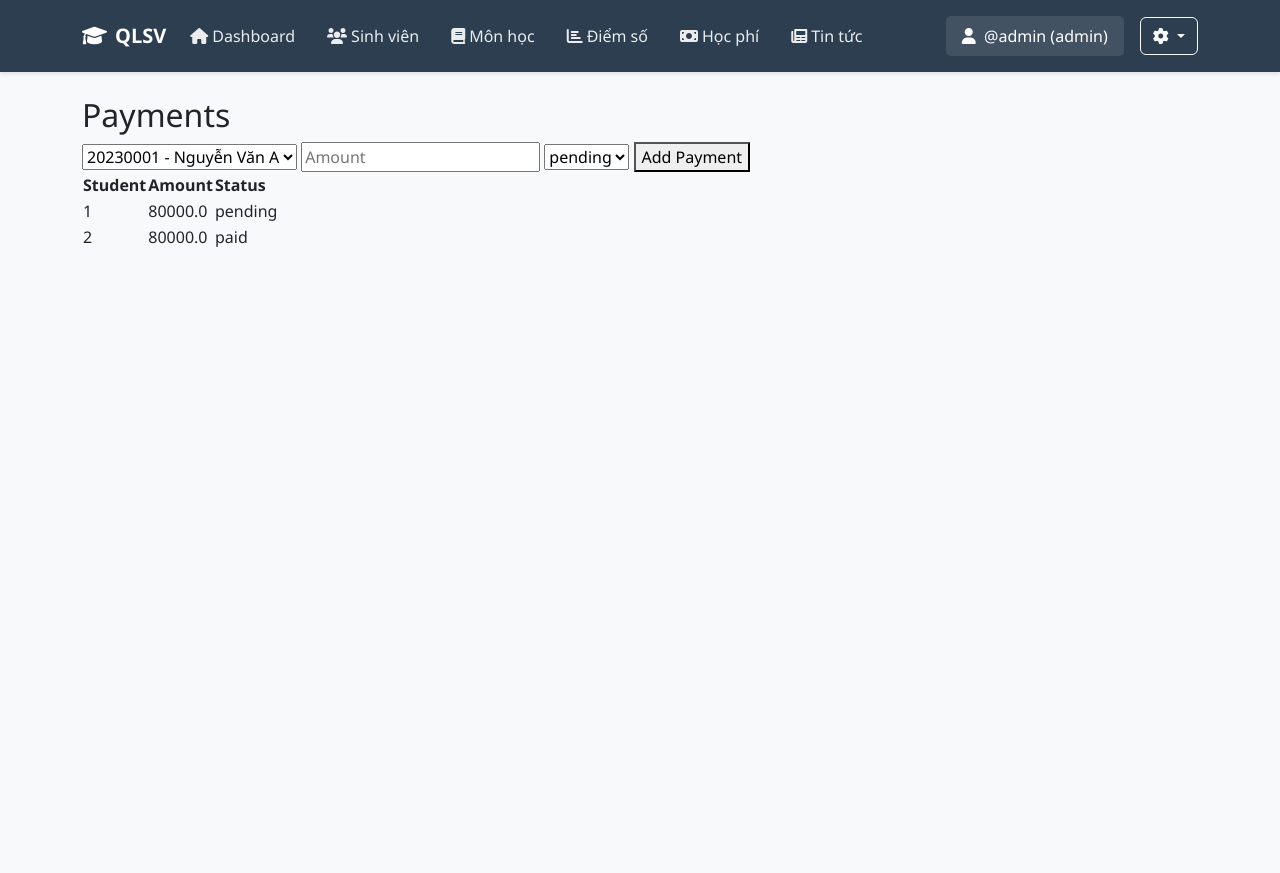
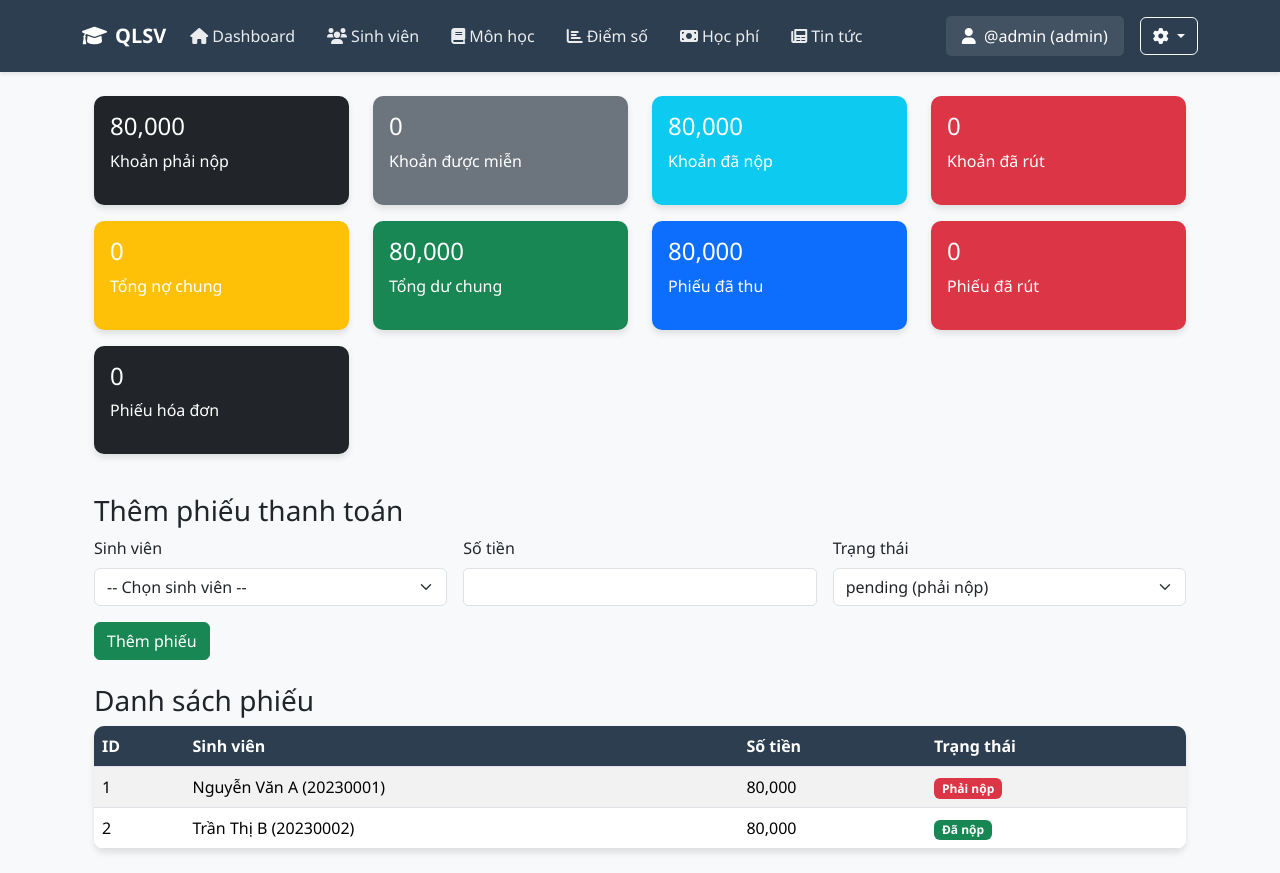
Before and after one commit to 2311060512-prog/congnghephanmem, a Flask app: page /payments in a window 1280 px wide. Before the commit the page ends 247 px from the top, so only its background shows below. Run offline with Flask 3, Linux system fonts and the light colour scheme; a user stored in the database is signed in.

Commit message:
payments.html

```diff
--- a/templates/payments.html
+++ b/templates/payments.html
@@ -1,19 +1,181 @@
 {% extends "base.html" %}
 {% block content %}
-  <h2>Payments</h2>
-  <form method="post">
-    <select name="student_id">
-      {% for s in students %}<option value="{{ s.id }}">{{ s.student_id }} - {{ s.full_name }}</option>{% endfor %}
-    </select>
-    <input name="amount" placeholder="Amount" required>
-    <select name="status"><option>pending</option><option>paid</option></select>
-    <button type="submit">Add Payment</button>
+<div class="container mt-4">
+
+  <!-- Dashboard thống kê -->
+  <div class="row">
+    <div class="col-md-3">
+      <div class="card text-white bg-dark mb-3">
+        <div class="card-body">
+          <h4>{{ "{:,.0f}".format(data.khoan_phai_nop) }}</h4>
+          <p>Khoản phải nộp</p>
+        </div>
+      </div>
+    </div>
+    <div class="col-md-3">
+      <div class="card text-white bg-secondary mb-3">
+        <div class="card-body">
+          <h4>{{ "{:,.0f}".format(data.khoan_duoc_mien) }}</h4>
+          <p>Khoản được miễn</p>
+        </div>
+      </div>
+    </div>
+    <div class="col-md-3">
+      <div class="card text-white bg-info mb-3">
+        <div class="card-body">
+          <h4>{{ "{:,.0f}".format(data.khoan_da_nop) }}</h4>
+          <p>Khoản đã nộp</p>
+        </div>
+      </div>
+    </div>
+    <div class="col-md-3">
+      <div class="card text-white bg-danger mb-3">
+        <div class="card-body">
+          <h4>{{ "{:,.0f}".format(data.khoan_da_rut) }}</h4>
+          <p>Khoản đã rút</p>
+        </div>
+      </div>
+    </div>
+  </div>
+
+  <!-- Hàng tiếp theo -->
+  <div class="row">
+    <div class="col-md-3">
+      <div class="card text-white bg-warning mb-3">
+        <div class="card-body">
+          <h4>{{ "{:,.0f}".format(data.tong_no_chung) }}</h4>
+          <p>Tổng nợ chung</p>
+        </div>
+      </div>
+    </div>
+    <div class="col-md-3">
+      <div class="card text-white bg-success mb-3">
+        <div class="card-body">
+          <h4>{{ "{:,.0f}".format(data.tong_du_chung) }}</h4>
+          <p>Tổng dư chung</p>
+        </div>
+      </div>
+    </div>
+    <div class="col-md-3">
+      <div class="card text-white bg-primary mb-3">
+        <div class="card-body">
+          <h4>{{ "{:,.0f}".format(data.phieu_da_thu) }}</h4>
+          <p>Phiếu đã thu</p>
+        </div>
+      </div>
+    </div>
+    <div class="col-md-3">
+      <div class="card text-white bg-danger mb-3">
+        <div class="card-body">
+          <h4>{{ "{:,.0f}".format(data.phieu_da_rut) }}</h4>
+          <p>Phiếu đã rút</p>
+        </div>
+      </div>
+    </div>
+  </div>
+
+  <!-- Phiếu hóa đơn -->
+  <div class="row">
+    <div class="col-md-3">
+      <div class="card text-white bg-dark mb-3">
+        <div class="card-body">
+          <h4>{{ "{:,.0f}".format(data.phieu_hoa_don) }}</h4>
+          <p>Phiếu hóa đơn</p>
+        </div>
+      </div>
+    </div>
+  </div>
+
+  <!-- Form thêm phiếu (chỉ admin) -->
+  {% if role == 'admin' %}
+  <h3 class="mt-4">Thêm phiếu thanh toán</h3>
+  <form method="post" class="row g-3 mb-4">
+    <div class="col-md-4">
+      <label class="form-label">Sinh viên</label>
+      <select class="form-select" name="student_id" required>
+        <option value="">-- Chọn sinh viên --</option>
+        {% for s in students %}
+        <option value="{{ s.id }}">{{ s.full_name }} ({{ s.student_id }})</option>
+        {% endfor %}
+        </select>
+    </div>
+    <div class="col-md-4">
+      <label class="form-label">Số tiền</label>
+      <input type="number" step="1000" name="amount" class="form-control" required>
+    </div>
+    <div class="col-md-4">
+      <label class="form-label">Trạng thái</label>
+      <select class="form-select" name="status" required>
+        <option value="pending">pending (phải nộp)</option>
+        <option value="paid">paid (đã nộp)</option>
+        <option value="withdrawn">withdrawn (đã rút)</option>
+        <option value="free">free (miễn phí)</option>
+      </select>
+    </div>
+    <div class="col-12">
+      <button type="submit" class="btn btn-success">Thêm phiếu</button>
+    </div>
   </form>
+  {% endif %}
 
-  <table>
-    <tr><th>Student</th><th>Amount</th><th>Status</th></tr>
-    {% for p in payments %}
-    <tr><td>{{ p.student_id }}</td><td>{{ p.amount }}</td><td>{{ p.status }}</td></tr>
-    {% endfor %}
+  <!-- Danh sách phiếu -->
+  <h3 class="mt-4">
+    {% if role == 'student' %}
+      Xác nhận đã đóng
+    {% else %}
+      Danh sách phiếu
+    {% endif %}
+  </h3>
+
+  <table class="table table-striped">
+    <thead>
+      <tr>
+        <th>ID</th>
+        <th>Sinh viên</th>
+        <th>Số tiền</th>
+        <th>Trạng thái</th>
+        {% if role == 'student' %}<th>Thao tác</th>{% endif %}
+      </tr>
+    </thead>
+    <tbody>
+      {% for p in payments %}
+      <tr>
+        <td>{{ p.id }}</td>
+        <td>
+          {% for s in students if s.id == p.student_id %}
+            {{ s.full_name }} ({{ s.student_id }})
+          {% endfor %}
+        </td>
+        <td>{{ "{:,.0f}".format(p.amount) }}</td>
+        <td>
+          {% if p.status == 'pending' %}
+            <span class="badge bg-danger">Phải nộp</span>
+          {% elif p.status == 'paid' %}
+            <span class="badge bg-success">Đã nộp</span>
+          {% elif p.status == 'withdrawn' %}
+            <span class="badge bg-warning text-dark">Đã rút</span>
+          {% elif p.status == 'free' %}
+            <span class="badge bg-primary">Miễn phí</span>
+          {% endif %}
+        </td>
+
+        {% if role == 'student' %}
+        <td>
+          {% if p.status == 'pending' %}
+          <a href="{{ url_for('payments', action='confirm', id=p.id) }}"
+             class="btn btn-sm btn-success"
+             onclick="return confirm('Bạn có chắc chắn đã nộp tiền?')">
+            Xác nhận đã đóng
+          </a>
+          {% else %}
+          -
+          {% endif %}
+        </td>
+        {% endif %}
+      </tr>
+      {% endfor %}
+    </tbody>
   </table>
+
+</div>
 {% endblock %}
```
